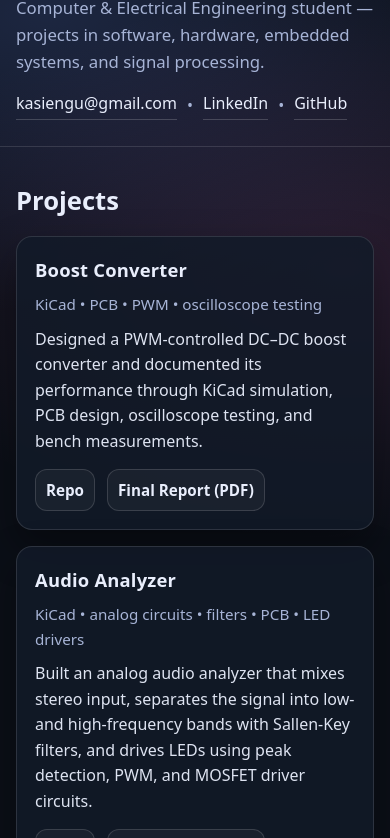
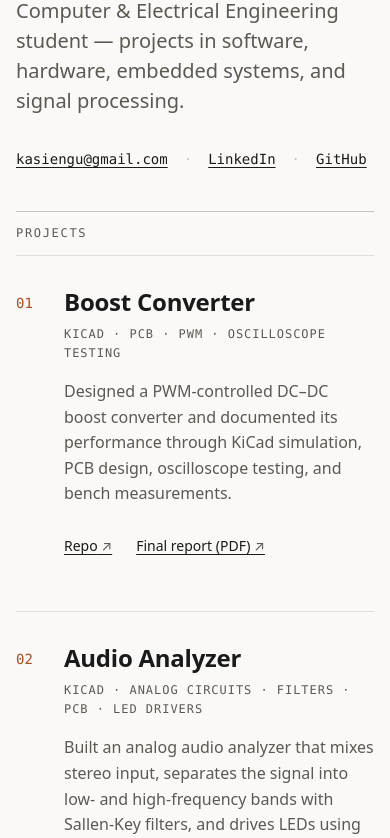
Before and after one commit to glyckz/glyckz.github.io, a plain HTML site: page index.html in a window 390 px wide. Shown: the part 115-953 px from the top of the page. Drawn offline with Linux system fonts and the light colour scheme.

Commit message:
Redesign front end as an editorial project index
Replace the gradient-and-glass card grid with a typographic index:
numbered project rows separated by hairline rules, monospace tech
stacks, and inline links. Content is unchanged.

- Rebuild the palette as light-first tokens on :root, with dark
  overridden under prefers-color-scheme and [data-theme="dark"]
- Put all spacing and type on fixed scales; drop the card min-height
- Remove the radial gradients, translucent panels, drop shadows,
  hover-lift transforms, and pill buttons
- Restore underlines on links and add :focus-visible and :active states
- Add a skip link, section aria-labelledby, and 44px tap targets
- Go mobile-first with one breakpoint at 52rem; honor prefers-reduced-motion

Co-Authored-By: Claude Opus 5 <noreply@anthropic.com>

```diff
--- a/index.html
+++ b/index.html
@@ -4,123 +4,131 @@
     <meta charset="UTF-8" />
     <meta name="viewport" content="width=device-width, initial-scale=1" />
     <title>Kasie Nguyen | Portfolio</title>
+    <meta name="description" content="Kasie Nguyen — computer and electrical engineering student. Projects in software, hardware, embedded systems, and signal processing." />
     <link rel="stylesheet" href="./styles.css" />
 </head>
 
 <body>
-<header class="header">
+<a class="skip" href="#projects">Skip to projects</a>
+
+<header class="masthead">
     <div class="container">
-        <h1>Kasie Nguyen</h1>
-        <p class="subtitle">
-            Computer & Electrical Engineering student — projects in software, hardware, embedded systems, and signal processing.
+        <h1 class="name">Kasie Nguyen</h1>
+        <p class="role">
+            Computer &amp; Electrical Engineering student — projects in software, hardware,
+            embedded systems, and signal processing.
         </p>
-        <div class="links">
-            <a href="mailto:kasiengu@gmail.com">kasiengu@gmail.com</a>
-            <span>•</span>
-            <a href="https://www.linkedin.com/in/kasie-nguyen" target="_blank" rel="noopener noreferrer">LinkedIn</a>
-            <span>•</span>
-            <a href="https://github.com/glyckz" target="_blank" rel="noopener noreferrer">GitHub</a>
-        </div>
+        <ul class="contact">
+            <li><a href="mailto:kasiengu@gmail.com">kasiengu@gmail.com</a></li>
+            <li><a href="https://www.linkedin.com/in/kasie-nguyen" target="_blank" rel="noopener noreferrer">LinkedIn</a></li>
+            <li><a href="https://github.com/glyckz" target="_blank" rel="noopener noreferrer">GitHub</a></li>
+        </ul>
     </div>
 </header>
 
-<main class="container">
-    <section>
-        <h2>Projects</h2>
+<main class="container" id="projects">
+    <section aria-labelledby="projects-title">
+        <h2 class="section-title" id="projects-title">Projects</h2>
 
-        <div class="grid">
-            <article class="card">
-                <h3>Boost Converter</h3>
-                <p class="meta">KiCad • PCB • PWM • oscilloscope testing</p>
-                <p class="desc">
+        <ol class="index">
+            <li class="project">
+                <span class="project__num" aria-hidden="true">01</span>
+                <h3 class="project__title">Boost Converter</h3>
+                <p class="project__stack">KiCad · PCB · PWM · Oscilloscope testing</p>
+                <p class="project__desc">
                     Designed a PWM-controlled DC–DC boost converter and documented its
                     performance through KiCad simulation, PCB design, oscilloscope testing,
                     and bench measurements.
                 </p>
-                <div class="card-links">
+                <p class="project__links">
                     <a href="https://github.com/glyckz/boost-converter-project" target="_blank" rel="noopener noreferrer">Repo</a>
                     <a href="https://raw.githubusercontent.com/glyckz/boost-converter-project/main/docs/boost-converter-final-report.pdf"
-                       target="_blank" rel="noopener noreferrer">Final Report (PDF)</a>
-                </div>
-            </article>
+                       target="_blank" rel="noopener noreferrer">Final report (PDF)</a>
+                </p>
+            </li>
 
-            <article class="card">
-                <h3>Audio Analyzer</h3>
-                <p class="meta">KiCad • analog circuits • filters • PCB • LED drivers</p>
-                <p class="desc">
+            <li class="project">
+                <span class="project__num" aria-hidden="true">02</span>
+                <h3 class="project__title">Audio Analyzer</h3>
+                <p class="project__stack">KiCad · Analog circuits · Filters · PCB · LED drivers</p>
+                <p class="project__desc">
                     Built an analog audio analyzer that mixes stereo input, separates the
                     signal into low- and high-frequency bands with Sallen-Key filters, and
                     drives LEDs using peak detection, PWM, and MOSFET driver circuits.
                 </p>
-                <div class="card-links">
+                <p class="project__links">
                     <a href="https://github.com/glyckz/Audio-Analyzer-Project" target="_blank" rel="noopener noreferrer">Repo</a>
                     <a href="https://raw.githubusercontent.com/glyckz/Audio-Analyzer-Project/main/docs/Audio_Analyzer_Final_Report_Kasie_Nguyen.pdf"
-                       target="_blank" rel="noopener noreferrer">Final Report (PDF)</a>
-                </div>
-            </article>
+                       target="_blank" rel="noopener noreferrer">Final report (PDF)</a>
+                </p>
+            </li>
 
-            <article class="card">
-                <h3>Embedded C Music Player</h3>
-                <p class="meta">Embedded C • PWM • interrupts • LCD • MKII BoosterPack</p>
-                <p class="desc">
+            <li class="project">
+                <span class="project__num" aria-hidden="true">03</span>
+                <h3 class="project__title">Embedded C Music Player</h3>
+                <p class="project__stack">Embedded C · PWM · Interrupts · LCD · MKII BoosterPack</p>
+                <p class="project__desc">
                     Developed an embedded music player on the MSPM0G3507 LaunchPad and
                     MKII Educational BoosterPack that plays “La Vie En Rose” through a
                     PWM-controlled buzzer, displays note labels on the LCD, and uses
                     interrupt-driven pushbuttons for start, pause, and resume control.
                 </p>
-                <div class="card-links">
+                <p class="project__links">
                     <a href="https://github.com/glyckz/Embedded-C-Music-Player" target="_blank" rel="noopener noreferrer">Repo</a>
                     <a href="https://raw.githubusercontent.com/glyckz/Embedded-C-Music-Player/main/docs/ECE3430_Final_Report.pdf"
-                       target="_blank" rel="noopener noreferrer">Final Report (PDF)</a>
-                </div>
-            </article>
+                       target="_blank" rel="noopener noreferrer">Final report (PDF)</a>
+                </p>
+            </li>
 
-            <article class="card">
-                <h3>BEATS Audio Equalizer</h3>
-                <p class="meta">Python • Google Colab • FFT • audio visualization • convolution</p>
-                <p class="desc">
+            <li class="project">
+                <span class="project__num" aria-hidden="true">04</span>
+                <h3 class="project__title">BEATS Audio Equalizer</h3>
+                <p class="project__stack">Python · Google Colab · FFT · Audio visualization · Convolution</p>
+                <p class="project__desc">
                     Collaborated on a Google Colab audio equalizer that analyzes WAV audio
                     in the frequency domain, supports bass/mid/treble manipulation,
                     reconstructs modified audio, and includes visualization,
                     parameter-summary export, and convolution reverb features.
                 </p>
-                <div class="card-links">
+                <p class="project__links">
                     <a href="https://github.com/glyckz/BEATS-Audio-Equalizer" target="_blank" rel="noopener noreferrer">Repo</a>
-                </div>
-            </article>
+                </p>
+            </li>
 
-            <article class="card">
-                <h3>CRUD App (JavaFX)</h3>
-                <p class="meta">Java • JavaFX • SQLite (JDBC)</p>
-                <p class="desc">
+            <li class="project">
+                <span class="project__num" aria-hidden="true">05</span>
+                <h3 class="project__title">CRUD App (JavaFX)</h3>
+                <p class="project__stack">Java · JavaFX · SQLite (JDBC)</p>
+                <p class="project__desc">
                     Built a JavaFX course review application with a database-backed
                     architecture, including course data handling, review management,
                     controller logic, and persistent storage through JDBC.
                 </p>
-                <div class="card-links">
+                <p class="project__links">
                     <a href="https://github.com/glyckz/CRUD-app-2025" target="_blank" rel="noopener noreferrer">Repo</a>
-                </div>
-            </article>
+                </p>
+            </li>
 
-            <article class="card">
-                <h3>Simple CPU (VHDL)</h3>
-                <p class="meta">VHDL • Quartus Prime • ModelSim • CPU architecture</p>
-                <p class="desc">
+            <li class="project">
+                <span class="project__num" aria-hidden="true">06</span>
+                <h3 class="project__title">Simple CPU (VHDL)</h3>
+                <p class="project__stack">VHDL · Quartus Prime · ModelSim · CPU architecture</p>
+                <p class="project__desc">
                     Implemented an 8-bit simple CPU in VHDL with an 8-instruction ISA,
                     datapath, ALU, control unit, and memory interface, then verified the
                     design using RTL simulation in ModelSim.
                 </p>
-                <div class="card-links">
+                <p class="project__links">
                     <a href="https://github.com/glyckz/simplecpuproject" target="_blank" rel="noopener noreferrer">Repo</a>
-                </div>
-            </article>
-        </div>
+                </p>
+            </li>
+        </ol>
     </section>
 </main>
 
 <footer class="footer">
     <div class="container">
-        <small>© <span id="year"></span> Kasie Nguyen</small>
+        © <span id="year">2026</span> Kasie Nguyen
     </div>
 </footer>
 
--- a/styles.css
+++ b/styles.css
@@ -1,155 +1,281 @@
+/* ---------------------------------------------------------------
+   Tokens
+   Light is the base palette; dark overrides only the token values.
+   --------------------------------------------------------------- */
 :root {
-    --bg: #0b0f17;
-    --panel: rgba(18, 26, 40, 0.85);
-    --panel-solid: #121a28;
-    --text: #e9eefc;
-    --muted: #a7b4d6;
-    --border: rgba(255, 255, 255, 0.12);
-    --shadow: 0 18px 40px rgba(0,0,0,0.35);
-    --radius: 16px;
+    /* Color */
+    --paper:  #faf9f7;
+    --ink:    #1a1a1a;
+    --muted:  #5c5852;
+    --rule:   #e2ded7;
+    --rule-strong: #c9c3b9;
+    --accent: #a34b1f;
+
+    /* Space scale — 4 / 8 / 12 / 16 / 24 / 32 / 48 / 64 */
+    --s-1: 4px;
+    --s-2: 8px;
+    --s-3: 12px;
+    --s-4: 16px;
+    --s-5: 24px;
+    --s-6: 32px;
+    --s-7: 48px;
+    --s-8: 64px;
+
+    /* Type scale */
+    --t-xs: 0.75rem;
+    --t-sm: 0.875rem;
+    --t-md: 1rem;
+    --t-lg: 1.25rem;
+    --t-xl: 1.5rem;
+    --t-2xl: 2rem;
+    --t-3xl: 3rem;
+
+    --sans: system-ui, -apple-system, "Segoe UI", Roboto, Helvetica, Arial, sans-serif;
+    --mono: ui-monospace, SFMono-Regular, "SF Mono", Menlo, Consolas, "Liberation Mono", monospace;
+
+    --measure: 65ch;
 }
 
-* { box-sizing: border-box; }
+:root:not([data-theme="light"]) {
+    color-scheme: light;
+}
 
-html { scroll-behavior: smooth; }
+@media (prefers-color-scheme: dark) {
+    :root:not([data-theme="light"]) {
+        --paper:  #12110f;
+        --ink:    #ece9e3;
+        --muted:  #9c968c;
+        --rule:   #2b2924;
+        --rule-strong: #3d3a34;
+        --accent: #e0854a;
+        color-scheme: dark;
+    }
+}
+
+:root[data-theme="dark"] {
+    --paper:  #12110f;
+    --ink:    #ece9e3;
+    --muted:  #9c968c;
+    --rule:   #2b2924;
+    --rule-strong: #3d3a34;
+    --accent: #e0854a;
+    color-scheme: dark;
+}
+
+/* ---------------------------------------------------------------
+   Base
+   --------------------------------------------------------------- */
+*, *::before, *::after { box-sizing: border-box; }
 
 body {
     margin: 0;
-    font-family: system-ui, -apple-system, Segoe UI, Roboto, Arial, sans-serif;
-    background:
-            radial-gradient(900px 500px at 12% 5%, rgba(109,146,255,0.18), transparent 60%),
-            radial-gradient(900px 500px at 88% 15%, rgba(255,120,220,0.12), transparent 55%),
-            var(--bg);
-    color: var(--text);
+    background: var(--paper);
+    color: var(--ink);
+    font-family: var(--sans);
+    font-size: var(--t-md);
     line-height: 1.6;
+    -webkit-font-smoothing: antialiased;
 }
 
-a { color: inherit; }
-
 .container {
-    width: min(1040px, calc(100% - 32px));
-    margin: 0 auto;
+    width: min(72rem, calc(100% - var(--s-6)));
+    margin-inline: auto;
 }
 
-/* Header / hero */
-.header {
-    padding: 60px 0 26px;
-    border-bottom: 1px solid var(--border);
+a {
+    color: inherit;
+    text-decoration: underline;
+    text-decoration-thickness: 1px;
+    text-underline-offset: 3px;
+    transition: color 150ms ease-out, text-decoration-color 150ms ease-out;
 }
 
-h1 {
-    margin: 0 0 10px;
-    font-size: clamp(2.1rem, 3.8vw, 3.1rem);
-    letter-spacing: 0.2px;
+a:hover { color: var(--accent); }
+a:active { opacity: 0.7; }
+
+:where(a, button):focus-visible {
+    outline: 2px solid var(--accent);
+    outline-offset: 3px;
+    border-radius: 2px;
 }
 
-.subtitle {
-    margin: 0 0 16px;
-    color: var(--muted);
-    font-size: 1.05rem;
-    max-width: 62ch;
+/* Skip link — visible only on keyboard focus */
+.skip {
+    position: absolute;
+    left: var(--s-4);
+    top: var(--s-4);
+    padding: var(--s-2) var(--s-3);
+    background: var(--paper);
+    border: 1px solid var(--rule-strong);
+    transform: translateY(-200%);
+}
+.skip:focus { transform: none; }
+
+/* ---------------------------------------------------------------
+   Masthead
+   --------------------------------------------------------------- */
+.masthead {
+    padding-block: var(--s-8) var(--s-6);
 }
 
-.links {
+.name {
+    margin: 0;
+    font-size: clamp(var(--t-2xl), 7vw, var(--t-3xl));
+    line-height: 1.1;
+    letter-spacing: -0.02em;
+    font-weight: 600;
+}
+
+.role {
+    margin: var(--s-3) 0 0;
+    max-width: var(--measure);
+    color: var(--muted);
+    font-size: var(--t-lg);
+    line-height: 1.5;
+}
+
+.contact {
+    margin: var(--s-5) 0 0;
+    padding: 0;
+    list-style: none;
     display: flex;
-    gap: 10px;
     flex-wrap: wrap;
-    align-items: center;
+    gap: var(--s-2) var(--s-4);
+    font-family: var(--mono);
+    font-size: var(--t-sm);
+}
+
+.contact li + li::before {
+    content: "·";
+    color: var(--rule-strong);
+    margin-right: var(--s-4);
+}
+
+.contact a {
+    display: inline-block;
+    padding-block: var(--s-2);   /* 44px-tall tap target with line-height */
+}
+
+/* ---------------------------------------------------------------
+   Section heading
+   --------------------------------------------------------------- */
+.section-title {
+    margin: 0;
+    padding-block: var(--s-3);
+    border-top: 1px solid var(--rule-strong);
+    font-family: var(--mono);
+    font-size: var(--t-xs);
+    font-weight: 500;
+    letter-spacing: 0.14em;
+    text-transform: uppercase;
     color: var(--muted);
 }
 
-.links a {
-    color: var(--text);
-    text-decoration: none;
-    border-bottom: 1px solid rgba(255,255,255,0.18);
-    padding-bottom: 2px;
+/* ---------------------------------------------------------------
+   Project index
+   --------------------------------------------------------------- */
+.index {
+    margin: 0;
+    padding: 0;
+    list-style: none;
 }
 
-.links a:hover {
-    border-bottom-color: rgba(255,255,255,0.7);
+.project {
+    display: grid;
+    gap: var(--s-2);
+    grid-template-columns: 2.5rem 1fr;
+    padding-block: var(--s-6);
+    border-top: 1px solid var(--rule);
 }
 
-/* Main */
-main { padding: 34px 0 54px; }
-
-h2 {
-    margin: 0 0 14px;
-    font-size: 1.6rem;
+.project__num {
+    grid-column: 1;
+    grid-row: 1 / span 4;
+    font-family: var(--mono);
+    font-size: var(--t-sm);
+    color: var(--accent);
+    padding-top: var(--s-1);
 }
 
-/* Project grid */
-.grid {
-    display: grid;
-    grid-template-columns: repeat(3, 1fr);
-    gap: 16px;
+.project__title {
+    grid-column: 2;
+    grid-row: 1;
+    margin: 0;
+    font-size: var(--t-xl);
+    line-height: 1.2;
+    letter-spacing: -0.01em;
+    font-weight: 600;
 }
 
-.card {
-    background: var(--panel);
-    border: 1px solid var(--border);
-    border-radius: var(--radius);
-    padding: 18px;
-    box-shadow: var(--shadow);
-    transition: transform 140ms ease, border-color 140ms ease, background 140ms ease;
-    min-height: 230px;
-}
+.project__stack { grid-column: 2; grid-row: 2; }
+.project__desc  { grid-column: 2; grid-row: 3; }
+.project__links { grid-column: 2; grid-row: 4; }
 
-.card:hover {
-    transform: translateY(-4px);
-    border-color: rgba(255,255,255,0.22);
-    background: rgba(18, 26, 40, 0.95);
-}
-
-.card h3 {
-    margin: 0 0 8px;
-    font-size: 1.15rem;
-    letter-spacing: 0.2px;
-}
-
-.meta {
-    margin: 0 0 10px;
-    color: var(--muted);
-    font-size: 0.95rem;
-}
-
-.desc {
-    margin: 0 0 14px;
-    color: rgba(233, 238, 252, 0.95);
-}
-
-.card-links {
-    display: flex;
-    flex-wrap: wrap;
-    gap: 12px;
-}
-
-.card-links a {
-    text-decoration: none;
-    color: var(--text);
-    border: 1px solid rgba(255,255,255,0.14);
-    background: rgba(255,255,255,0.04);
-    padding: 8px 10px;
-    border-radius: 12px;
-    font-weight: 650;
-    font-size: 0.95rem;
-    transition: background 140ms ease, border-color 140ms ease, transform 140ms ease;
-}
-
-.card-links a:hover {
-    background: rgba(255,255,255,0.08);
-    border-color: rgba(255,255,255,0.24);
-    transform: translateY(-1px);
-}
-
-/* Footer */
-.footer {
-    border-top: 1px solid var(--border);
-    padding: 18px 0 28px;
+.project__stack {
+    margin: 0;
+    font-family: var(--mono);
+    font-size: var(--t-xs);
+    letter-spacing: 0.08em;
+    text-transform: uppercase;
     color: var(--muted);
 }
 
-/* Responsive */
-@media (max-width: 980px) {
-    .grid { grid-template-columns: 1fr; }
-    .header { padding-top: 46px; }
+.project__desc {
+    margin: var(--s-2) 0 0;
+    max-width: var(--measure);
+    color: var(--muted);
 }
+
+.project__links {
+    margin-top: var(--s-3);
+    display: flex;
+    flex-wrap: wrap;
+    gap: var(--s-2) var(--s-5);
+    font-size: var(--t-sm);
+}
+
+.project__links a {
+    display: inline-block;
+    padding-block: var(--s-2);
+}
+
+.project__links a::after {
+    content: " ↗";
+    color: var(--muted);
+    text-decoration: none;
+}
+
+/* Wider viewports: metadata rail on the left, prose on the right */
+@media (min-width: 52rem) {
+    .project {
+        grid-template-columns: 2.5rem minmax(16rem, 22rem) minmax(0, 1fr);
+        column-gap: var(--s-6);
+    }
+    .project__desc  { grid-column: 3; grid-row: 1 / span 2; margin-top: 0; }
+    .project__links { grid-column: 3; grid-row: 3; margin-top: var(--s-4); }
+}
+
+/* ---------------------------------------------------------------
+   Footer
+   --------------------------------------------------------------- */
+.footer {
+    padding-block: 0 var(--s-8);
+    color: var(--muted);
+    font-family: var(--mono);
+    font-size: var(--t-xs);
+}
+
+.footer .container {
+    border-top: 1px solid var(--rule-strong);
+    padding-top: var(--s-5);
+}
+
+/* ---------------------------------------------------------------
+   Motion
+   --------------------------------------------------------------- */
+@media (prefers-reduced-motion: reduce) {
+    *, *::before, *::after {
+        animation-duration: 0.01ms !important;
+        transition-duration: 0.01ms !important;
+    }
+}
```
